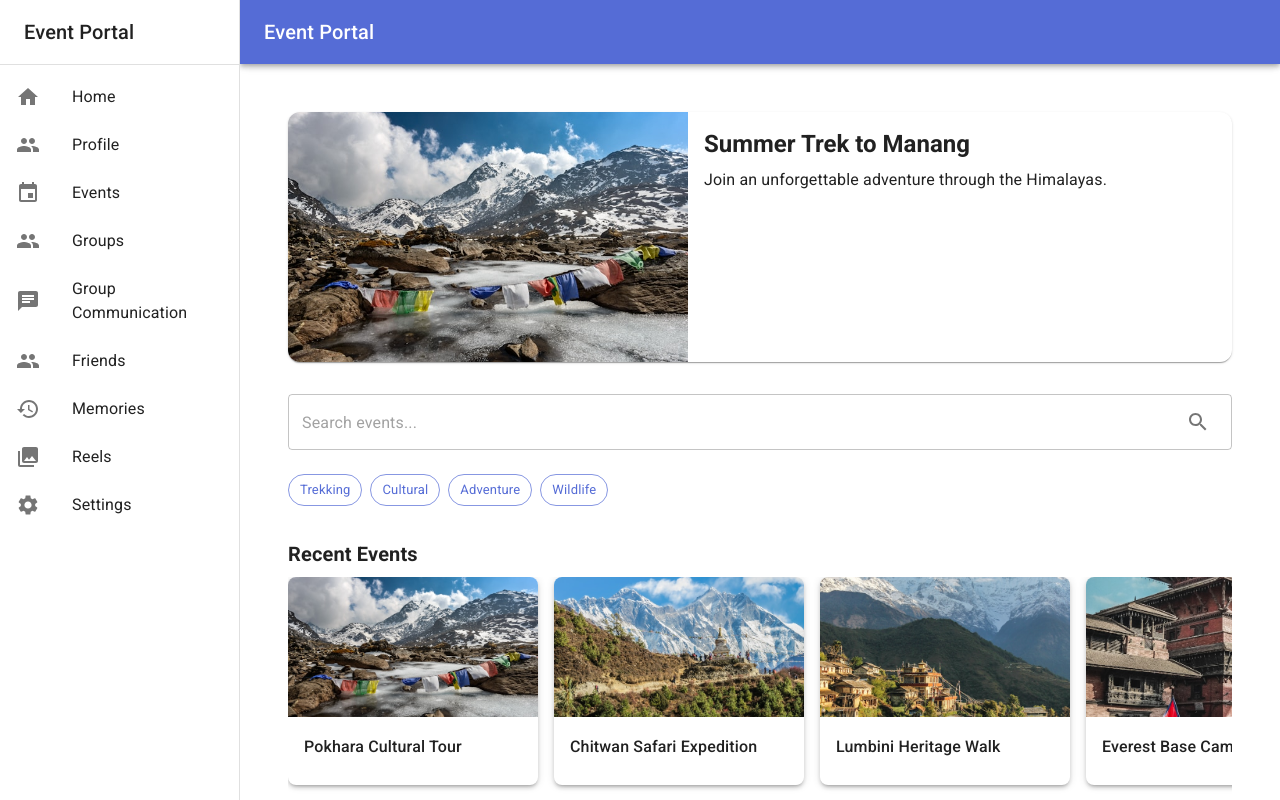
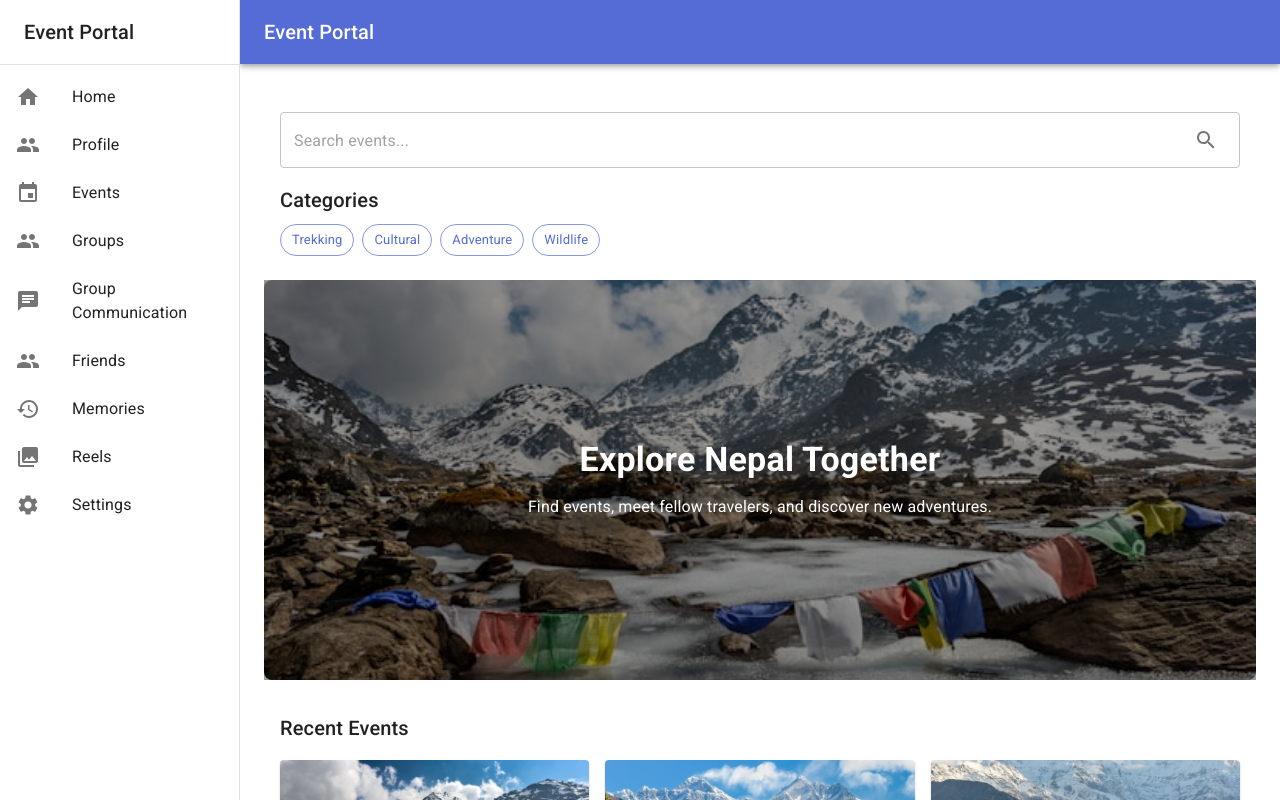
Before and after one commit to YatruSathi/-yartusathi-frontend, a React (Vite) app: page /home in a window 1280 px wide. Shown: the top 800 px of the page. Built offline with nearby package versions, Linux system fonts and the light colour scheme.

Commit message:
Update home page

```diff
--- a/src/pages/home/index.tsx
+++ b/src/pages/home/index.tsx
@@ -1,3 +1,4 @@
+// src/pages/Home.tsx
 import React from "react";
 import {
     Box,
@@ -9,42 +10,41 @@ import {
     Card,
     CardContent,
     CardMedia,
-    Stack,
+    Grid,
+    Button,
 } from "@mui/material";
 import SearchIcon from "@mui/icons-material/Search";
-import Image01 from '../../assets/imgs/image-01.jpg'
-import Image02 from '../../assets/imgs/image-02.jpg'
-import Image03 from '../../assets/imgs/image-03.jpg'
-import Image04 from '../../assets/imgs/image-04.jpg'
+import Image01 from "../../assets/imgs/image-01.jpg";
+import Image02 from "../../assets/imgs/image-02.jpg";
+import Image03 from "../../assets/imgs/image-03.jpg";
+import Image04 from "../../assets/imgs/image-04.jpg";
 
-
-// Sample data
-const featuredEvent = {
-    title: "Summer Trek to Manang",
-    description: "Join an unforgettable adventure through the Himalayas.",
-    image: Image01
-};
+const heroImage = Image01;
 
 const recentEvents = [
     {
         id: 1,
         title: "Pokhara Cultural Tour",
-        image: Image01
+        image: Image01,
+        description: "Experience the vibrant culture of Pokhara.",
     },
     {
         id: 2,
         title: "Chitwan Safari Expedition",
-        image: Image02
+        image: Image02,
+        description: "Wildlife adventure in Chitwan National Park.",
     },
     {
         id: 3,
         title: "Lumbini Heritage Walk",
-        image: Image03
+        image: Image03,
+        description: "Discover the birthplace of Buddha.",
     },
     {
         id: 4,
         title: "Everest Base Camp Trek",
-        image: Image04
+        image: Image04,
+        description: "Challenge yourself to reach the base camp.",
     },
 ];
 
@@ -52,29 +52,14 @@ const categories = ["Trekking", "Cultural", "Adventure", "Wildlife"];
 
 export const Home: React.FC = () => {
     return (
-        <Box p={3} maxWidth="lg" mx="auto">
-            {/* Featured Event */}
-            <Card sx={{ display: "flex", mb: 4, borderRadius: 3, overflow: "hidden" }}>
-                <CardMedia
-                    component="img"
-                    sx={{ width: { xs: "100%", md: 400 }, height: 250, objectFit: "cover" }}
-                    image={featuredEvent.image}
-                    alt={featuredEvent.title}
-                />
-                <CardContent>
-                    <Typography variant="h5" fontWeight="bold" gutterBottom>
-                        {featuredEvent.title}
-                    </Typography>
-                    <Typography variant="body1">{featuredEvent.description}</Typography>
-                </CardContent>
-            </Card>
-
+        <Box>
+            <Box maxWidth="lg" mx="auto" px={2}>
                 {/* Search Bar */}
                 <TextField
                     placeholder="Search events..."
                     fullWidth
                     variant="outlined"
-                sx={{ mb: 3 }}
+                    sx={{ mt: 3, mb: 2 }}
                     InputProps={{
                         endAdornment: (
                             <InputAdornment position="end">
@@ -87,7 +72,11 @@ export const Home: React.FC = () => {
                 />
 
                 {/* Categories */}
-            <Stack direction="row" spacing={1} mb={4} flexWrap="wrap">
+                <Box mb={3}>
+                    <Typography variant="h6" fontWeight="medium" mb={1}>
+                        Categories
+                    </Typography>
+                    <Box display="flex" flexWrap="wrap" gap={1}>
                         {categories.map((category) => (
                             <Chip
                                 key={category}
@@ -97,44 +86,86 @@ export const Home: React.FC = () => {
                                 clickable
                             />
                         ))}
-            </Stack>
+                    </Box>
+                </Box>
+            </Box>
 
+            {/* Hero Section */}
+            <Box
+                sx={{
+                    position: "relative",
+                    height: { xs: 250, md: 400 },
+                    mb: 4,
+                }}
+            >
+                <Box
+                    component="img"
+                    src={heroImage}
+                    alt="Hero"
+                    sx={{
+                        width: "100%",
+                        height: "100%",
+                        objectFit: "cover",
+                        borderRadius: 2,
+                    }}
+                />
+                <Box
+                    sx={{
+                        position: "absolute",
+                        top: 0,
+                        left: 0,
+                        width: "100%",
+                        height: "100%",
+                        bgcolor: "rgba(0,0,0,0.4)",
+                        display: "flex",
+                        alignItems: "center",
+                        justifyContent: "center",
+                        flexDirection: "column",
+                        color: "white",
+                        textAlign: "center",
+                        px: 2,
+                    }}
+                >
+                    <Typography variant="h4" fontWeight="bold" gutterBottom>
+                        Explore Nepal Together
+                    </Typography>
+                    <Typography variant="subtitle1">
+                        Find events, meet fellow travelers, and discover new adventures.
+                    </Typography>
+                </Box>
+            </Box>
+
+            <Box maxWidth="lg" mx="auto" px={2}>
                 {/* Recent Events */}
-            <Typography variant="h6" fontWeight="bold" gutterBottom>
+                <Typography variant="h6" fontWeight="medium" mb={2}>
                     Recent Events
                 </Typography>
-            <Box
-                sx={{
-                    display: "flex",
-                    overflowX: "auto",
-                    gap: 2,
-                    pb: 2,
-                    "&::-webkit-scrollbar": { display: "none" },
-                }}
-            >
+                <Grid container spacing={2}>
                     {recentEvents.map((event) => (
-                    <Card
-                        key={event.id}
-                        sx={{
-                            minWidth: 250,
-                            flexShrink: 0,
-                            borderRadius: 2,
-                            boxShadow: 3,
-                        }}
-                    >
+                        <Grid item xs={12} sm={6} md={4} key={event.id}>
+                            <Card sx={{ height: "100%", display: "flex", flexDirection: "column" }}>
                                 <CardMedia
                                     component="img"
-                            height="140"
+                                    height="180"
                                     image={event.image}
                                     alt={event.title}
+                                    sx={{ objectFit: "cover" }}
                                 />
-                        <CardContent>
+                                <CardContent sx={{ flexGrow: 1 }}>
                                     <Typography variant="subtitle1" fontWeight="medium">
                                         {event.title}
                                     </Typography>
+                                    <Typography variant="body2" color="text.secondary" mb={2}>
+                                        {event.description}
+                                    </Typography>
+                                    <Button variant="contained" size="small" fullWidth>
+                                        View Details
+                                    </Button>
                                 </CardContent>
                             </Card>
+                        </Grid>
                     ))}
+                </Grid>
             </Box>
         </Box>
     );
--- a/src/pages/login/index.tsx
+++ b/src/pages/login/index.tsx
@@ -68,7 +68,7 @@ export const Login: React.FC = () => {
             type="password"
             margin="normal"
           />
-          <StyledButton onClick={()=>navigate('/home')} fullWidth variant="contained">
+          <StyledButton onClick={() => navigate('/home')} fullWidth variant="contained">
             Login
           </StyledButton>
         </Box>
```
Lines whose indentation alone changed are shown as unchanged.
